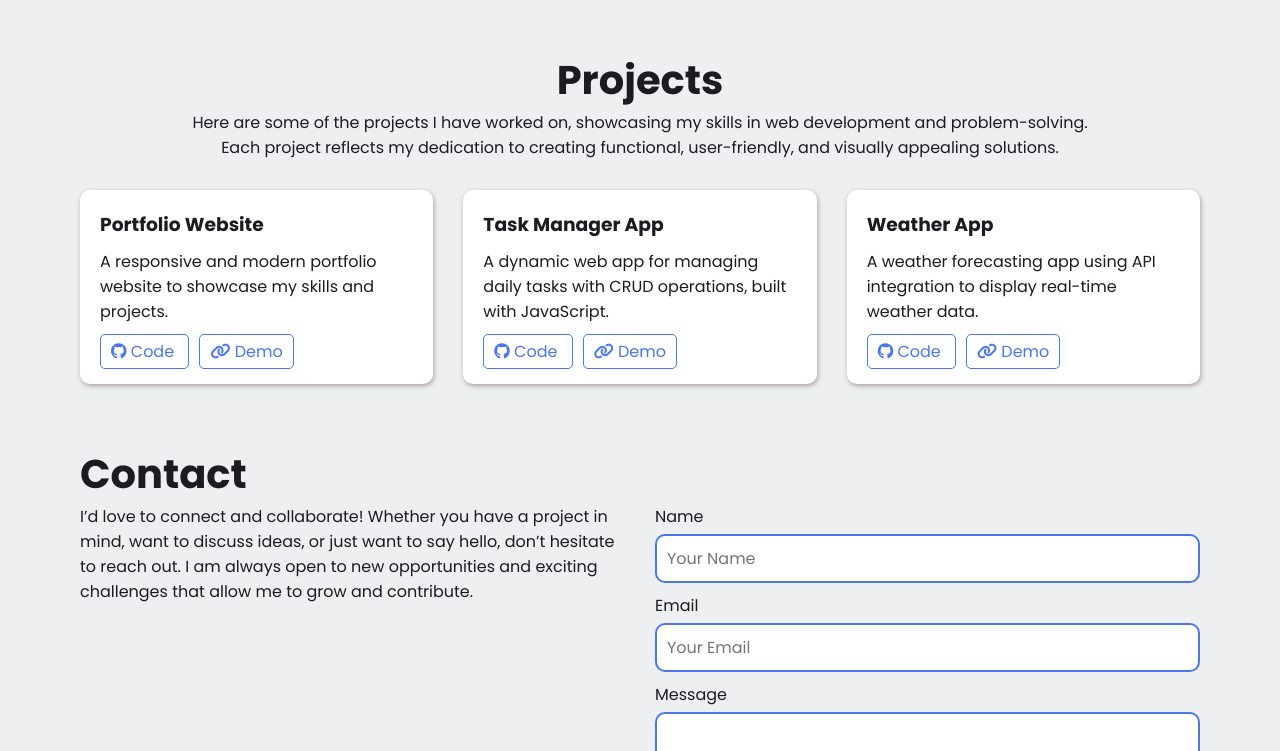
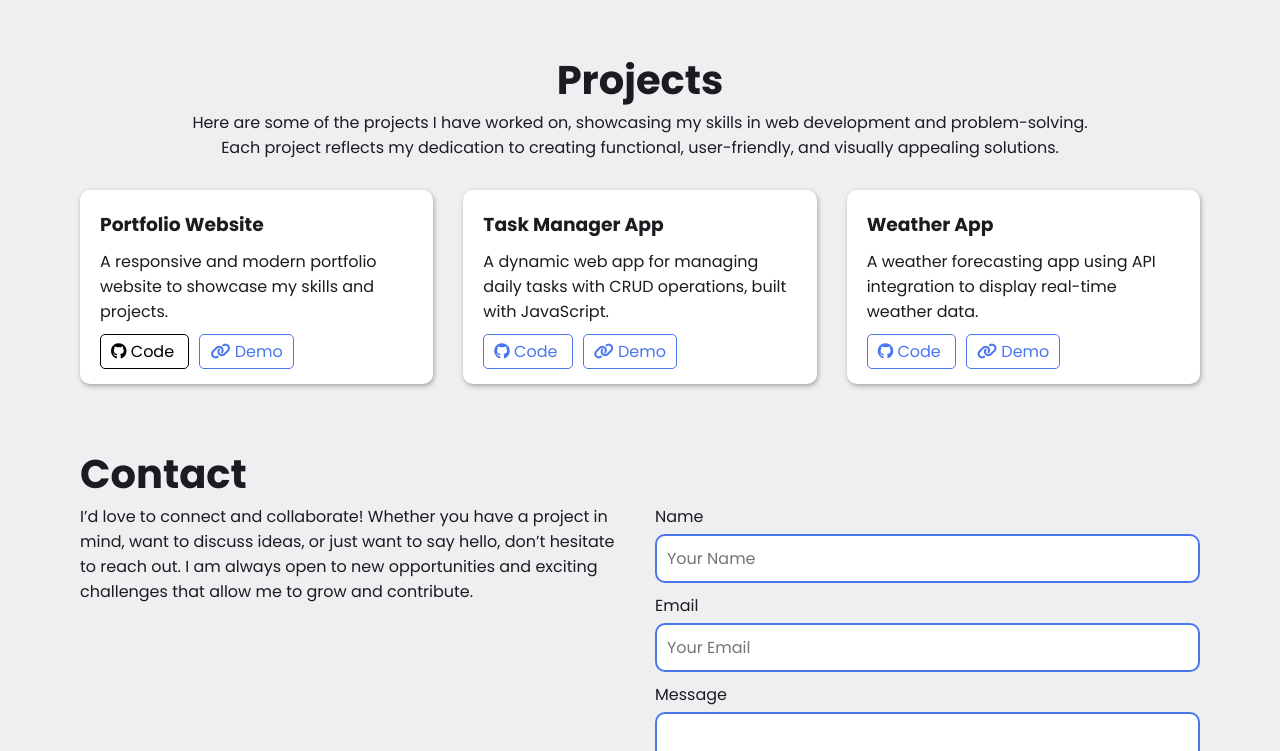
Before and after one commit to gmlincoln/portfolio-ost, a plain HTML site: page index.html in a window 1280 px wide. In both pictures the pointer is over the link 144 px from the left and 1135 px from the top of the page. Shown: the part 784-1535 px from the top of the page. Drawn offline with Linux system fonts and the light colour scheme.

Commit message:
modifed css for some section

```diff
--- a/css/style.css
+++ b/css/style.css
@@ -186,6 +186,13 @@ nav .right a span {
     padding: 5px 10px;
     border-radius: 5px;
     margin-right: 10px;
+    color: var(--link-color);
+    transition: 0.2s;
+}
+
+.projects .project div a:hover {
+    border: 1px solid #000;
+    color: #000;
 }
 
 /* Contact Section Style */
```
Also changed, not shown: 1 other file.
